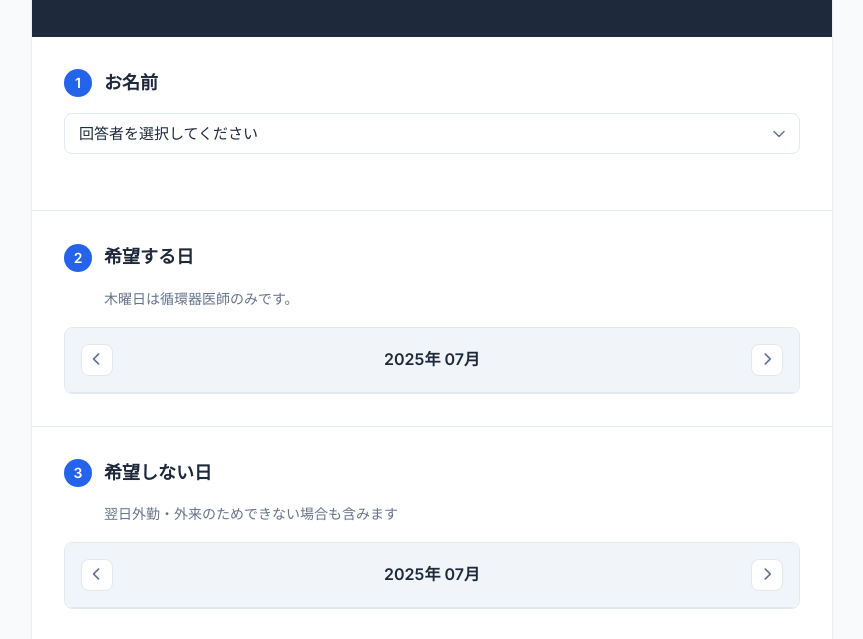
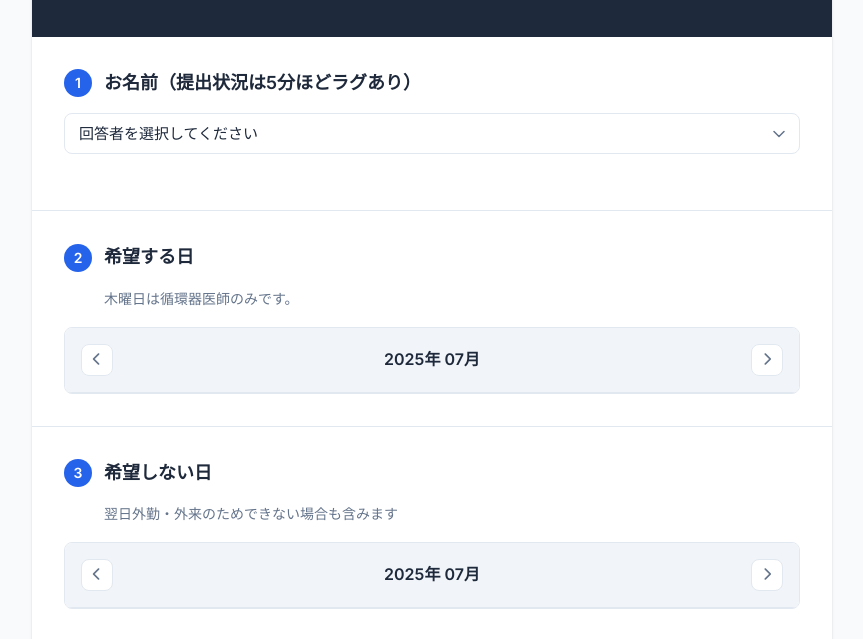
Before and after one commit to yttrium1/oncall-Respiratory-medicine-, a plain HTML site: page index.html in a window 1280 px wide. Shown: the part 157-796 px from the top of the page, without its empty margins (208-1071 px from the left). Drawn offline with Linux system fonts and the light colour scheme.

Commit message:
Update index.html

```diff
--- a/index.html
+++ b/index.html
@@ -423,7 +423,7 @@
       <div class="section">
         <div class="section-header">
           <div class="section-number">1</div>
-          <div class="section-title">お名前</div>
+          <div class="section-title">お名前（提出状況は5分ほどラグあり）</div>
         </div>
         <div class="form-group">
           <select id="name-select">
```
